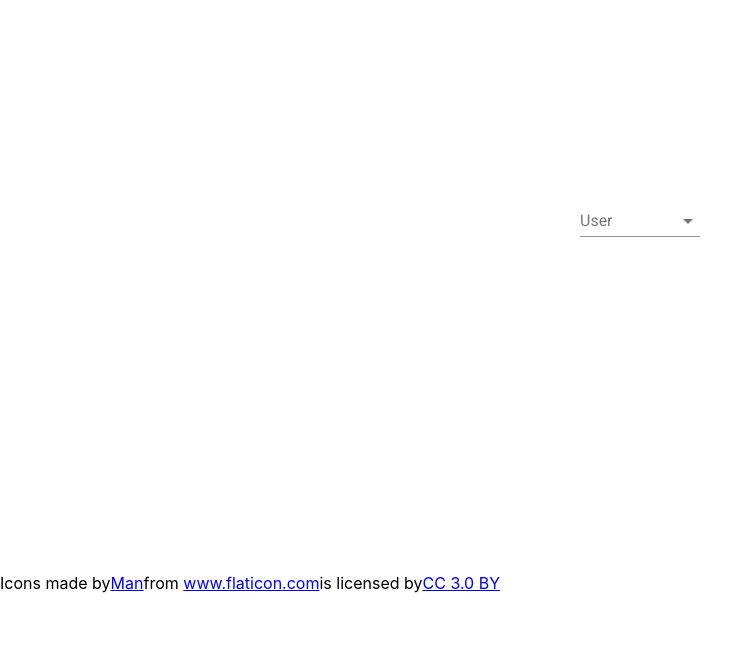
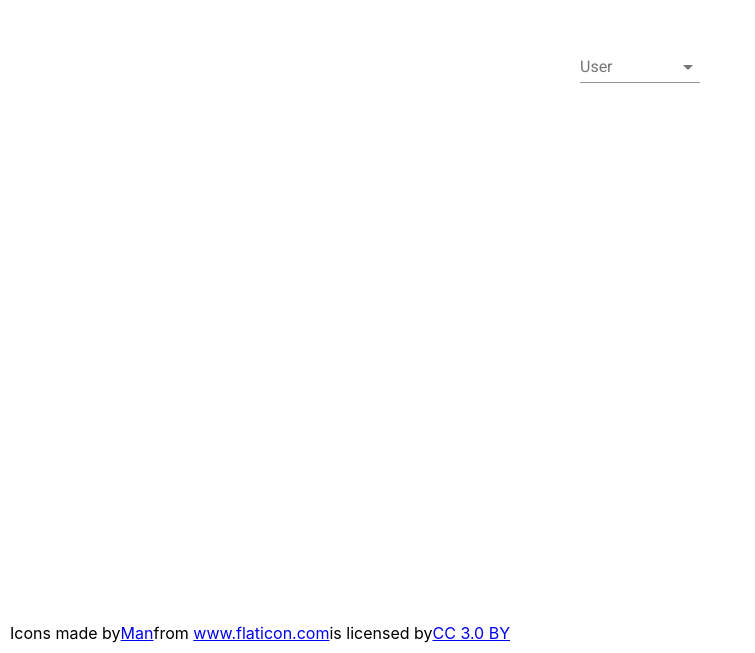
Before and after one commit to inouiw/reactnd-project-would-you-rather, a React (Create React App) app: page / in a window 1280 px wide. Shown: the part 147-800 px from the top of the page, without its empty margins (0-755 px from the left). Built offline with nearby package versions, Linux system fonts and the light colour scheme.

Commit message:
Closes #1 Create Login Page.

```diff
--- a/src/components/App.js
+++ b/src/components/App.js
@@ -11,17 +11,20 @@ class App extends Component {
   }
 
   render() {
+    const { currentUser } = this.state
+
     return (
       <div className="App">
-      <Login currentUser={this.state.currentUser.id} onUserChange={this.handleUserChange} />
-      {/*
-      <header className="App-header">
-        <p>
-          test
-          Edit <code>src/App.js</code> and save to reload.
-        </p>
-      </header>
-      */}
+      {
+        currentUser.id ?
+          <header className="App-header">
+          <p>
+            You are logged in as {currentUser.name}.
+          </p>
+        </header>
+        :
+        <Login currentUser={this.state.currentUser.id} onUserChange={this.handleUserChange} />
+      }
     </div>
     );
   }
--- a/src/components/Login.js
+++ b/src/components/Login.js
@@ -1,4 +1,4 @@
-import React, { Component, Fragment } from 'react'
+import React, { Component } from 'react'
 import { withStyles } from '@material-ui/core/styles';
 import FormControl from '@material-ui/core/FormControl';
 import InputLabel from '@material-ui/core/InputLabel';
@@ -10,10 +10,16 @@ import * as data from '../utils/_DATA'
 const styles = theme => ({
   root: {
     display: 'flex',
-    flexWrap: 'wrap',
-    'justify-content': 'center',
-    'align-items': 'center',
-    height: '90%',
+    'flex-flow': 'row wrap',
+    height: '100%',
+  },
+  form: {
+    margin: 'auto',
+  },
+  footer: {
+    'align-self': 'flex-end',
+    margin: 10,
+    width: '100%',
   },
   formControl: {
     margin: theme.spacing.unit,
@@ -45,8 +51,8 @@ class Login extends Component {
     const { users } = this.state;
 
     return (
-      <Fragment>
-        <form className={classes.root} autoComplete="off">
+      <div className={classes.root}>
+        <form className={classes.form} autoComplete="off">
           <FormControl className={classes.formControl}>
             <InputLabel htmlFor="user">User</InputLabel>
             <Select
@@ -65,7 +71,7 @@ class Login extends Component {
           </FormControl>
         </form>
 
-        <div>
+        <div className={classes.footer}>
           Icons made by
           <a href="https://www.flaticon.com/authors/freepik" title="Man">Man</a>
           from <a href="https://www.flaticon.com/" title="Flaticon">www.flaticon.com</a>
@@ -73,7 +79,7 @@ class Login extends Component {
           <a href="http://creativecommons.org/licenses/by/3.0/" title="Creative Commons BY 3.0">CC 3.0 BY</a>
         </div>
 
-      </Fragment>
+      </div>
     )
   }
 }
```
